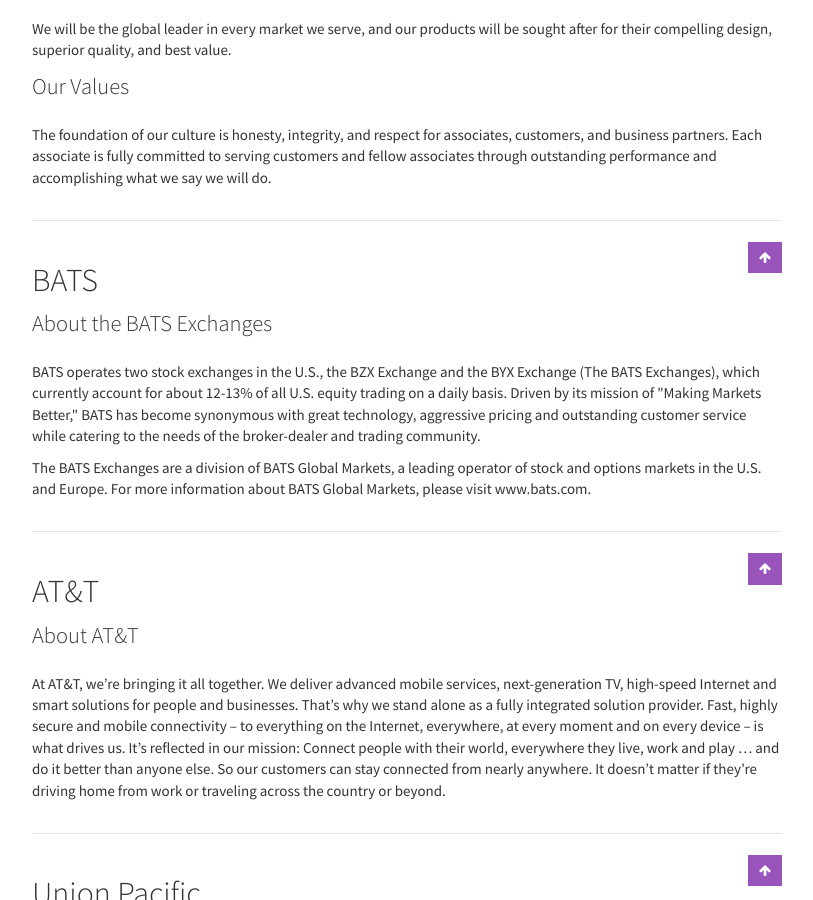
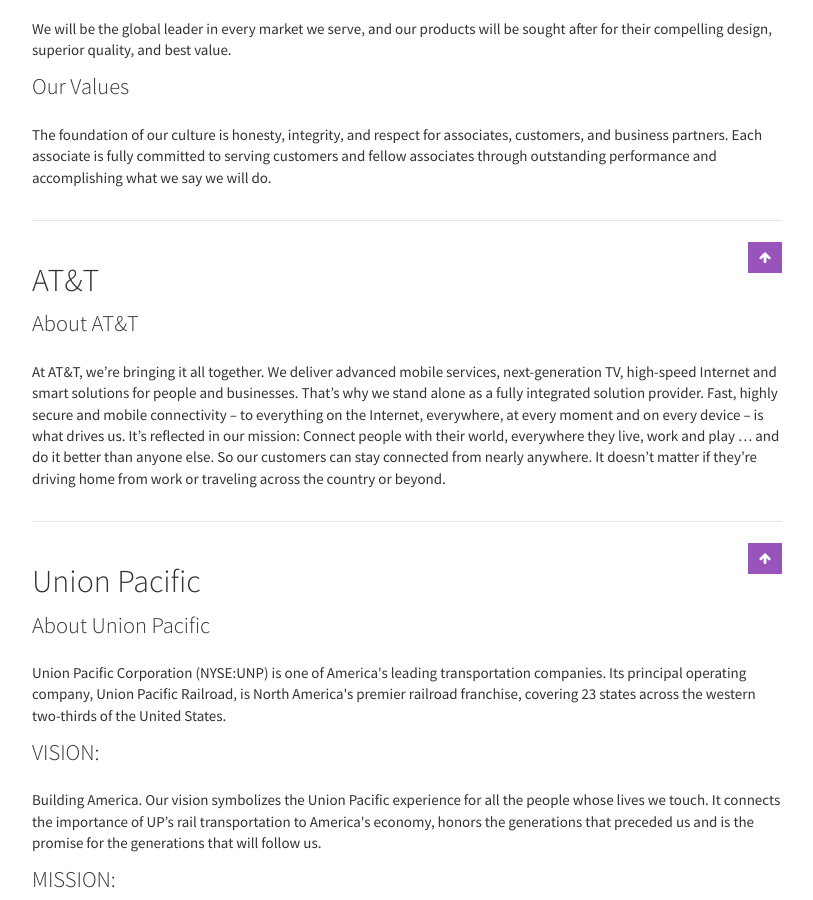
Before and after one commit to siggame/siggame.github.io, a Jekyll site: the page built from sponsors.html, in a window 1280 px wide and 900 px high, scrolled down 1118 px. Shown: the whole window, without its empty margins (233-1046 px from the left). Built offline with Jekyll 4.4.1, drawn with Linux system fonts in a browser that asks for light colours; nearby versions of some CDN libraries.

Commit message:
Removed BATS as a Sponsor

```diff
--- a/_data/sponsors.yml
+++ b/_data/sponsors.yml
@@ -62,33 +62,6 @@
       we will do.
     </p>
 
-- id: bats
-  name: BATS
-  url: http://batstrading.com
-  image: BATS_logo.png
-  description: |
-
-    <p class="lead">About the BATS Exchanges</p>
-
-    <p>
-      BATS operates two stock exchanges in the U.S., the
-      BZX Exchange and the BYX Exchange (The BATS
-      Exchanges), which currently account for about 12-13%
-      of all U.S. equity trading on a daily basis. Driven
-      by its mission of "Making Markets Better," BATS has
-      become synonymous with great technology, aggressive
-      pricing and outstanding customer service while
-      catering to the needs of the broker-dealer and
-      trading community.
-    </p>
-
-    <p>
-      The BATS Exchanges are a division of BATS Global
-      Markets, a leading operator of stock and options
-      markets in the U.S. and Europe. For more information
-      about BATS Global Markets, please visit www.bats.com.
-    </p>
-
 - id: att
   name: AT&T
   url: http://att.com
```
